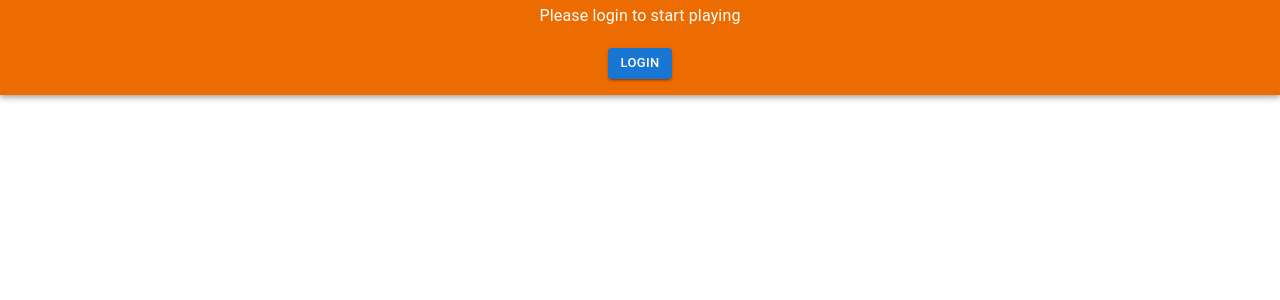
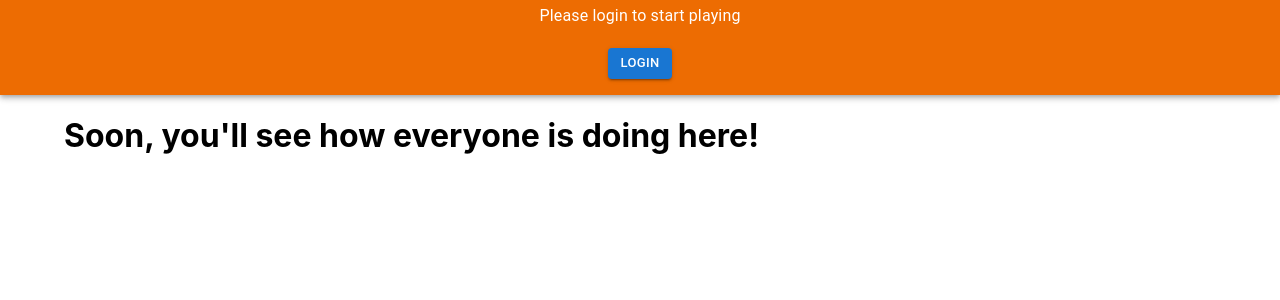
Before and after one commit to white731/general_conference_store, a React (Create React App) app: page /stats in a window 1280 px wide. Shown: the top 300 px of the page. Built offline with nearby package versions, Linux system fonts and the light colour scheme.

Commit message:
stats page added

```diff
--- a/src/App.js
+++ b/src/App.js
@@ -1,25 +1,25 @@
-import { GameScreen } from "./components/GameScreen";
-import { Login } from "./components/Login";
-import { Route, Routes } from "react-router";
-import NavBar from "./components/NavBar";
-import FetchUser from "./components/FetchUser";
-import { Points } from "./components/Points";
-
-
+import { GameScreen } from './components/GameScreen'
+import { Login } from './components/Login'
+import { Route, Routes } from 'react-router'
+import NavBar from './components/NavBar'
+import FetchUser from './components/FetchUser'
+import { Points } from './components/Points'
+import Stats from './components/stats'
 
 function App() {
-  return(
+  return (
     <>
-    <NavBar />
-    <FetchUser>
+      <NavBar />
+      <FetchUser>
         <Routes>
-          <Route exact path='/login' element={<Login/>}/>
-          <Route exact path='/' element={<GameScreen/>}/>
-          <Route exact path="/buystuff" element={<Points/>}/>
+          <Route exact path="/login" element={<Login />} />
+          <Route exact path="/" element={<GameScreen />} />
+          <Route exact path="/buystuff" element={<Points />} />
+          <Route exact path="/stats" element={<Stats />} />
         </Routes>
-    </FetchUser>
-  </>
+      </FetchUser>
+    </>
   )
 }
 
-export default App;
+export default App
--- a/src/components/NavBar.jsx
+++ b/src/components/NavBar.jsx
@@ -37,6 +37,14 @@ const NavBar = () => {
     return (
       <div style={{ display: "flex", flexDirection: "row" }}>
         {user ? renderGameButton() : ""}
+        <Button
+          sx={{ margin: 2 }}
+          variant="contained"
+          size="small"
+          onClick={() => handleButtonClick("/stats")}
+        >
+          Stats
+        </Button>
         {user ? renderUserName() : ""}
         <Button
           sx={{ margin: 2 }}
--- /dev/null
+++ b/src/components/stats.jsx
@@ -0,0 +1,11 @@
+import { Container } from "@mui/material";
+
+const Stats = () => {
+  return (
+    <Container>
+      <h1>Soon, you'll see how everyone is doing here!</h1>
+    </Container>
+  );
+};
+
+export default Stats;
```
